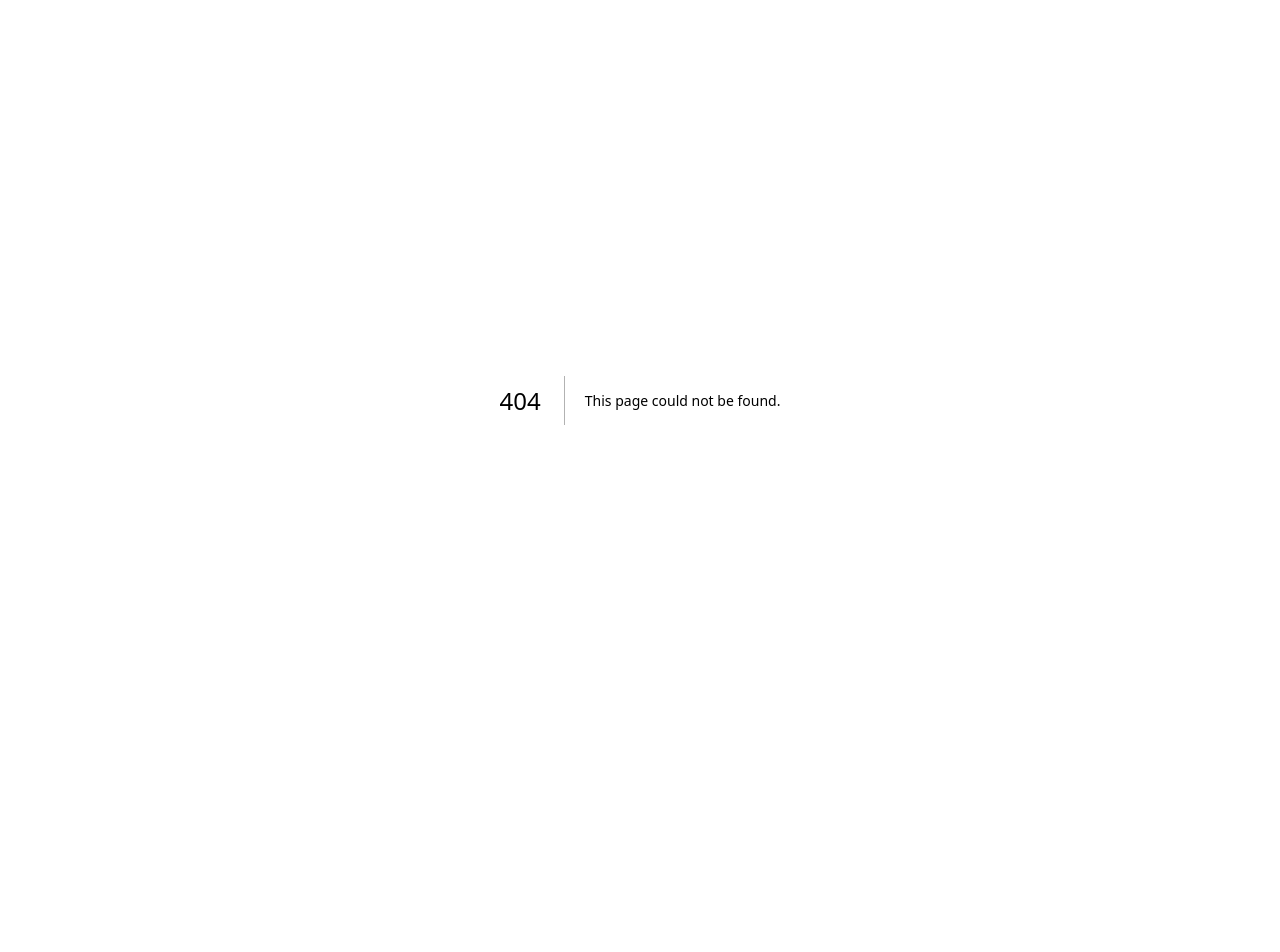
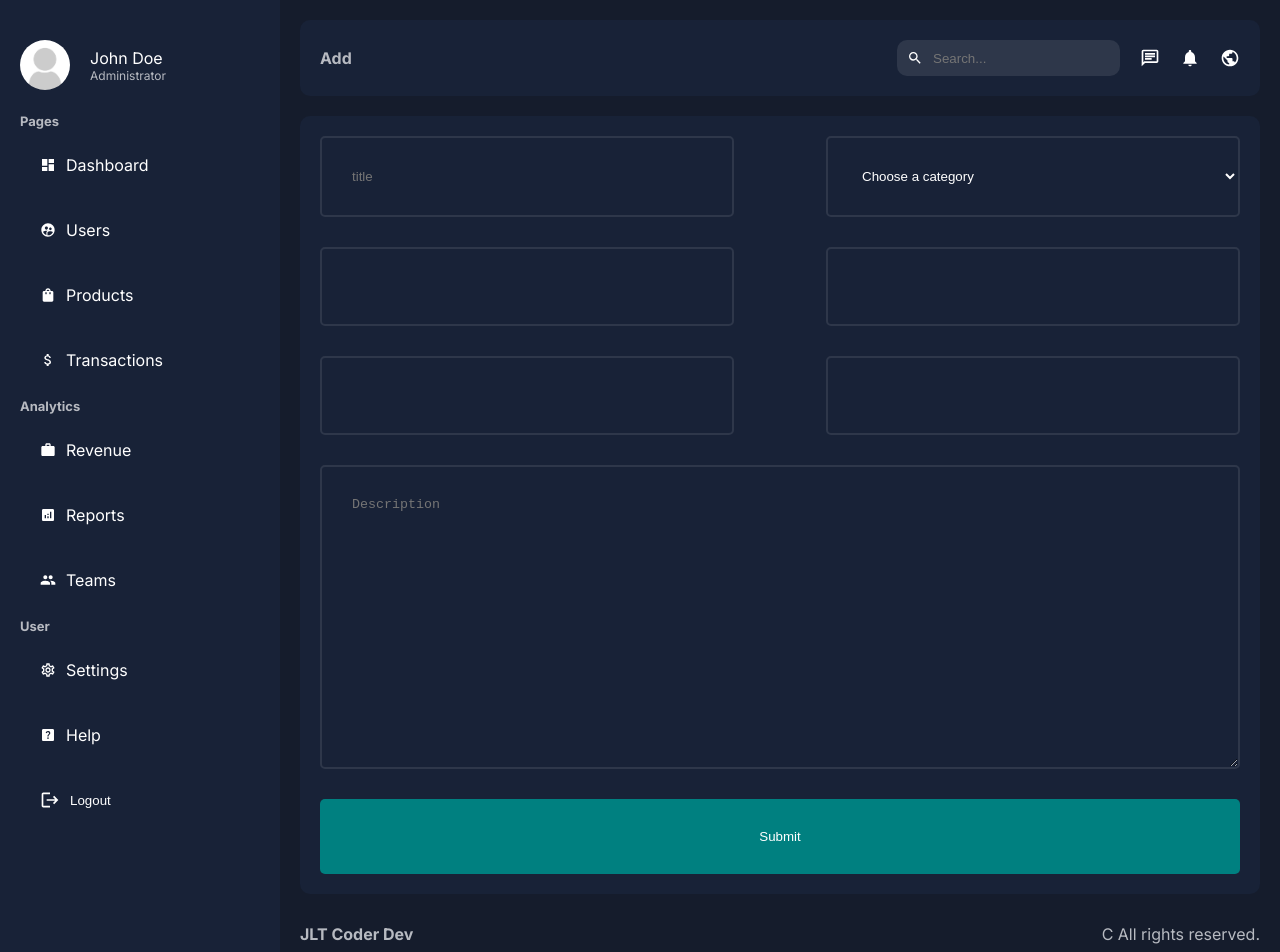
Before and after one commit to safak/nextadmin, a Next.js app: page /dashboard/products/add in a window 1280 px wide. Before the commit this address had no page. Shown: the top 952 px of the page. Before the commit the page ends 800 px from the top, so only its background shows below. Built offline with nearby package versions, Linux system fonts and the light colour scheme.

Commit message:
add product page

```diff
--- /dev/null
+++ b/app/dashboard/products/add/page.jsx
@@ -0,0 +1,30 @@
+import styles from "@/app/ui/dashboard/products/addProduct/addProduct.module.css";
+
+const AddProductPage = () => {
+  return (
+    <div className={styles.container}>
+      <form action="" className={styles.form}>
+        <input type="text" placeholder="title" name="title" required />
+        <select name="category" id="category">
+          <option value="general">Choose a category</option>
+          <option value="kitchen">Kitchen</option>
+          <option value="phone">Phone</option>
+          <option value="computer">Computer</option>
+        </select>
+        <input type="number" name="price" id="price" />
+        <input type="number" name="stock" id="stock" />
+        <input type="text" name="color" id="color" />
+        <input type="text" name="size" id="size" />
+        <textarea
+          name="description"
+          id="description"
+          rows="16"
+          placeholder="Description"
+        ></textarea>
+        <button type="submit">Submit</button>
+      </form>
+    </div>
+  );
+};
+
+export default AddProductPage;
--- /dev/null
+++ b/app/ui/dashboard/products/addProduct/addProduct.module.css
@@ -0,0 +1,42 @@
+.container {
+  background-color: var(--bgSoft);
+  padding: 20px;
+  border-radius: 10px;
+  margin-top: 20px;
+}
+
+.form {
+  display: flex;
+  flex-wrap: wrap;
+  justify-content: space-between;
+}
+
+.form input,
+.form textarea,
+.form select {
+  padding: 30px;
+  background-color: transparent;
+  color: var(--text);
+  border: 2px solid #2e374a;
+  border-radius: 5px;
+  margin-bottom: 30px;
+}
+
+.form input,
+.form select {
+  width: 45%;
+}
+
+.form textarea {
+  width: 100%;
+}
+
+.form button {
+  width: 100%;
+  padding: 30px;
+  background-color: teal;
+  color: var(--text);
+  border: none;
+  border-radius: 5px;
+  cursor: pointer;
+}
```
